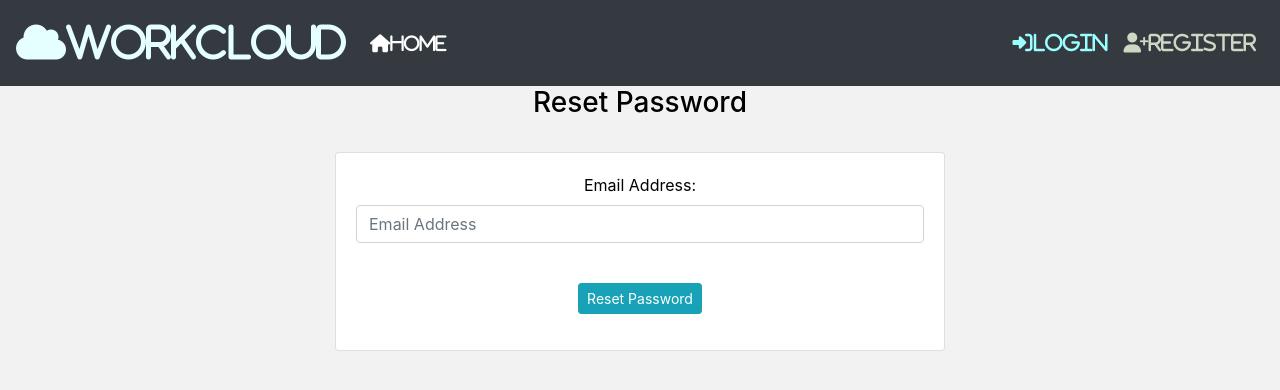
After one commit to pkaranja60/FlaskApp, a Flask app: a page that uses workcloud/templates/request_reset.html in a window 1280 px wide. The commit adds this page. Shown: the top 390 px of the page. Run offline with Flask 2, Linux system fonts and the light colour scheme; some libraries are stand-ins or nearby versions.

Commit message:
Phase 3
Completed Phase 2 without any further errors

```diff
--- a/workcloud/forms.py
+++ b/workcloud/forms.py
@@ -48,3 +48,14 @@ class NewEmployee(FlaskForm):
                                    ('Inventory Manager', 'Inventory Manager')]
                        )
     submit = SubmitField(label='Add Employee')
+
+
+class RequestResetForm(FlaskForm):
+    email_address = StringField(label='Email Address:', validators=[DataRequired()])
+    submit = SubmitField(label='Reset Password')
+
+
+class PasswordResetForm(FlaskForm):
+    password1 = PasswordField(label='Password:', validators=[Length(min=8), DataRequired()])
+    password2 = PasswordField(label='Confirm Password:', validators=[EqualTo('password1'), DataRequired()])
+    submit = SubmitField(label='Reset Password')
--- a/workcloud/routes.py
+++ b/workcloud/routes.py
@@ -1,9 +1,10 @@
 from workcloud import app
 from flask import render_template, redirect, url_for, flash, session
 from workcloud.models import User
-from workcloud.forms import RegisterForm, LoginForm, NewEmployee
-from workcloud import db
+from workcloud.forms import RegisterForm, LoginForm, NewEmployee, RequestResetForm, PasswordResetForm
+from workcloud import db, mail
 from flask_login import login_user, logout_user, login_required
+from flask_mail import Message
 
 
 @app.route('/home')
@@ -72,3 +73,45 @@ def logout_page():
     logout_user()
     flash("You have been logged out!", category='info')
     return redirect(url_for("home_page"))
+
+
+def send_mail(user):
+    token = user.get_token()
+    msg = Message('Password Reset Request',
+                  recipients=[user.email_address],
+                  sender='noreply@workcloud.com')
+    msg.body = f''' To reset your password. Please follow the link below.
+
+   {url_for('reset_token', token=token, _external=True)}
+
+    If you did not send a password request, Please ignore this message. Note that no changes will be made to your account.
+'''
+    mail.send(msg)
+
+
+@app.route('/reset password', methods=['GET', 'POST'])
+def request_reset_page():
+    form = RequestResetForm()
+    if form.validate_on_submit():
+        user = User.query.filter_by(email_address=form.email_address.data).first()
+        if user:
+            send_mail(user)
+        flash(f'Reset request sent. Check your mail', category='info')
+        return redirect(url_for('login_page'))
+    return render_template('request_reset.html', form=form)
+
+
+@app.route('/reset password/<token>', methods=['GET', 'POST'])
+def reset_token(token):
+    user = User.verify_token(token)
+    if user is None:
+        flash(f'This is an Invalid/ Expired token. Please try again', category='warning')
+        return redirect(url_for('request_reset_page'))
+
+    form = PasswordResetForm()
+    if form.validate_on_submit():
+        user.password_hash = User(form.password1.data)
+        db.session.commit()
+        flash(f'Your Password has been updated. Please Login', category='success')
+        return redirect(url_for('login_page'))
+    return render_template('password_reset.html', form=form)
--- a/workcloud/templates/login.html
+++ b/workcloud/templates/login.html
@@ -47,6 +47,9 @@ Login page
         </div>
         <br>
         {{ form.submit(class="btn btn-lg btn-success") }}
+        <div class="form-group">
+        <a href="{{ url_for('request_reset_page') }}">Forgot Password?</a>
+            </div>
     </form>
 </div>
 </body>
--- /dev/null
+++ b/workcloud/templates/request_reset.html
@@ -0,0 +1,33 @@
+{% extends 'base.html' %}
+{% block title %}
+Reset Password
+{% endblock %}
+
+{% block content %}
+<h3>Reset Password</h3>
+<br>
+<div class="col-xs-10 col-sm-6 col-md-6 ml-auto mr-auto">
+<div class="card card-style mb-2">
+    <div class="card-body">
+          <form method="POST" class="form-sign in" style="color:black">
+              {{ form.hidden_tag() }}
+              {{ form.csrf_token() }}
+              <fieldset class="form-group">
+                   <div class="form-group">
+                    {{ form.email_address.label() }}
+                    {{ form.email_address(class="form-control" , placeholder="Email Address" ) }}
+                </div>
+                  <br>
+                  {{ form.submit(class="btn btn-sm btn-info") }}
+              </fieldset>
+          </form>
+    </div>
+</div>
+</div>
+<style>
+    body{
+    background: #f2f2f2;
+    text-align: center;
+    }
+</style>
+{% endblock %}
```
Also changed, not shown: workcloud/__init__.py (+9 -0 lines), workcloud/models.py (+15 -1 lines), workcloud/templates/password_reset.html (added, +38 -0 lines).
